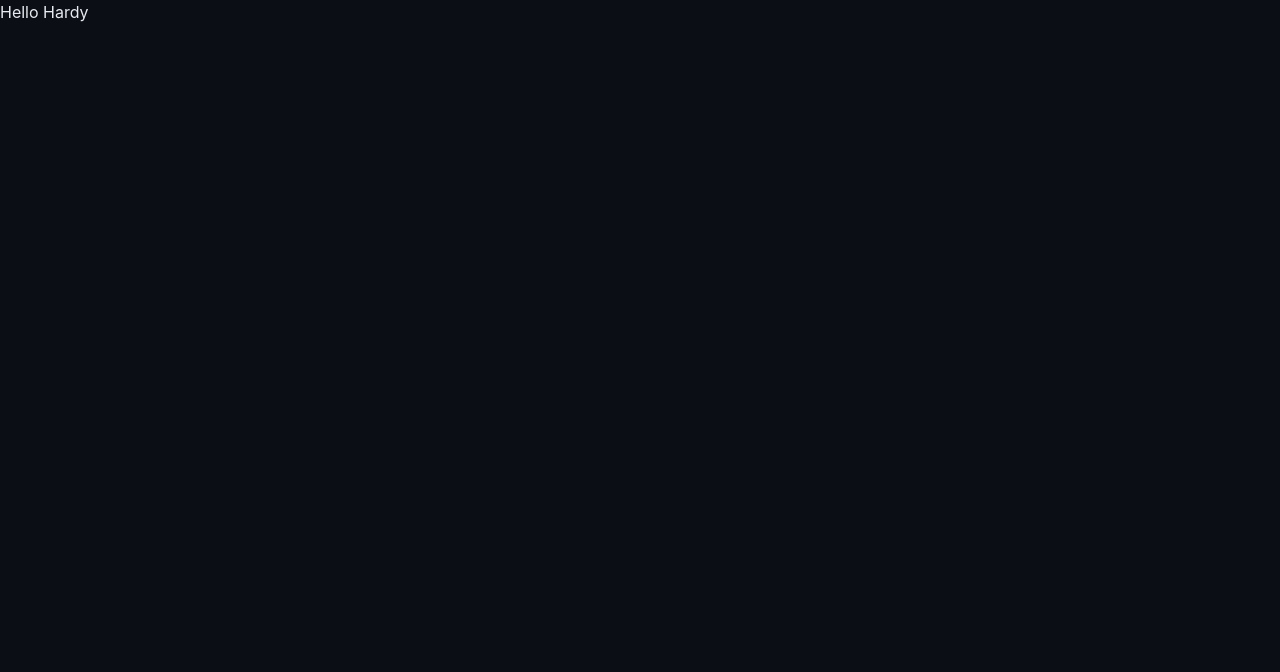
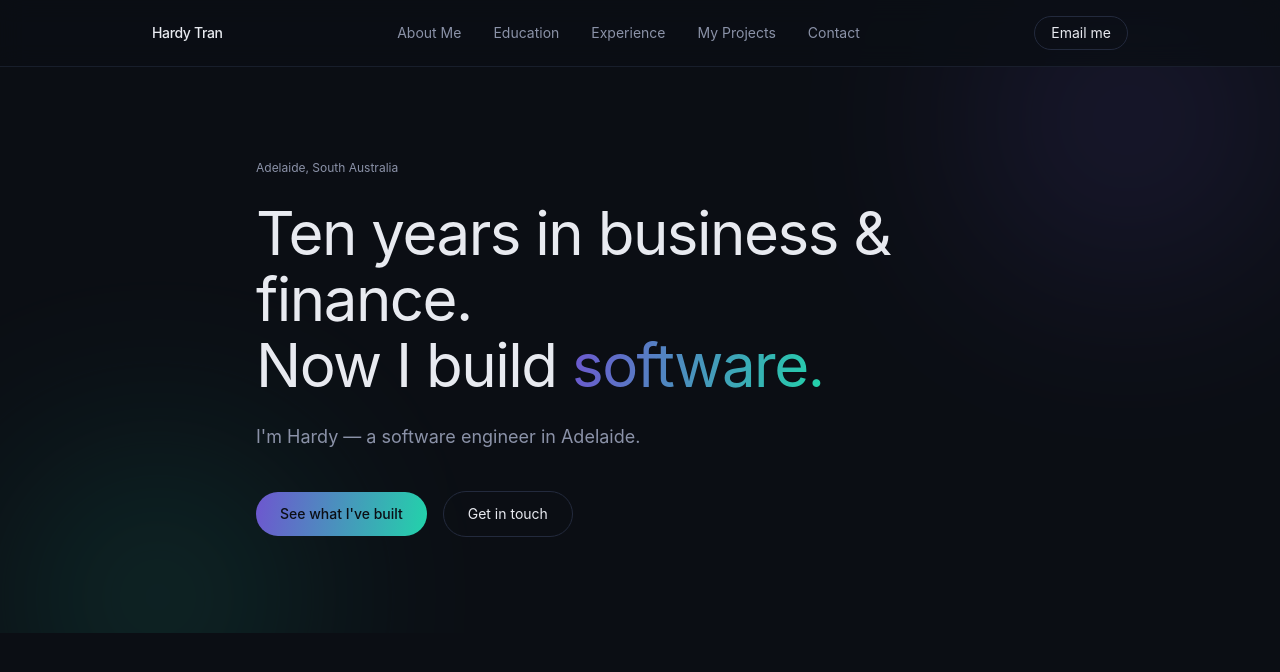
Before and after one commit to hardytran90/my-portfolio, a Next.js app: page / in a window 1280 px wide. Shown: the top 672 px of the page. Built offline with nearby package versions, Linux system fonts and the light colour scheme; a web font is replaced by a local one.

Commit message:
feat: add Nav and Hero sections

```diff
--- a/app/page.tsx
+++ b/app/page.tsx
@@ -1,3 +1,11 @@
+import Nav from "@/components/Nav";
+import Hero from "@/components/Hero";
+
 export default function Home() {
-  return <main>Hello Hardy</main>;
+  return (
+    <main>
+      <Nav />
+      <Hero />
+    </main>
+  );
 }
--- /dev/null
+++ b/components/Hero.tsx
@@ -0,0 +1,47 @@
+export default function Hero() {
+    return (
+        <section id="top" className="relative overflow-hidden px-6 pb-24 pt-40">
+            <div aria-hidden
+            className="pointer-events-none absolute -top-40 right-[-10%] h-[560px] w-[560px] rounded-full opacity-30 blur-[110px]"
+            style={{
+                backgroundImage: "radial-gradient(closest-side, var(--color-past), transparent 70%)",
+            }}
+            />
+            <div aria-hidden
+            className="pointer-events-none absolute -bottom-56 left-[-8%] h-[520px] w-[520px] rounded-full opacity-30 blur-[110px]"
+            style={{
+                backgroundImage: "radial-gradient(closest-side, var(--color-future), transparent 70%)",
+            }}
+            />
+            <div className="relative mx-auto max-w-3xl">
+            <p className="text-xs text-muted">Adelaide, South Australia</p>
+
+            <h1 className="mt-6 text-[2.5rem] leading-[1.1] tracking-tight text-ink sm:text-6xl">
+            Ten years in business & finance.
+            <br />
+            Now I build{" "}
+            <span className="bg-[linear-gradient(100deg,var(--color-past)_0%,var(--color-future)_100%)] bg-clip-text text-transparent">
+                software.
+            </span>
+            </h1>
+
+            <p className="mt-6 max-w-xl text-lg leading-relaxed text-muted">
+            I'm Hardy — a software engineer in Adelaide.
+            </p>
+
+            <div className="mt-10 flex flex-wrap items-center gap-4">
+
+            <a href="#projects"
+            className="rounded-full bg-[linear-gradient(100deg,var(--color-past)_0%,var(--color-future)_100%)] px-6 py-3 text-sm font-medium text-bg transition-transform hover:-translate-y-0.5">
+            See what I've built
+          </a>
+
+            <a href="#contact"
+            className="rounded-full border border-line px-6 py-3 text-sm text-ink transition-colors hover:border-future/60 hover:text-future">
+            Get in touch
+          </a>
+        </div>
+      </div>
+        </section>
+    )
+}
--- /dev/null
+++ b/components/Nav.tsx
@@ -0,0 +1,33 @@
+const links = [
+    { href: "#about", label: "About Me" },
+    { href: "#education", label: "Education" },
+    { href: "#experience", label: "Experience" },
+    { href: "#projects", label: "My Projects" },
+    { href: "#contact", label: "Contact" },
+];
+
+export default function Nav() {
+  return (
+    <header className="fixed top-0 inset-x-0 z-50 border-b border-line/60 bg-bg/80 backdrop-blur-md">
+      <nav className="mx-auto flex max-w-5xl items-center justify-between px-6 py-4">
+        <a href="#top" className="text-sm font-medium tracking-tight text-ink">
+          Hardy Tran
+        </a>
+        <ul className="hidden gap-8 text-sm text-muted sm:flex">
+          {links.map((link) => (
+            <li key={link.href}>
+              <a href={link.href} className="transition-colors hover:text-ink">
+                {link.label}
+              </a>
+            </li>
+          ))}
+        </ul>
+
+          <a href="mailto:vinhhung90@gmail.com"
+          className="rounded-full border border-line px-4 py-1.5 text-sm text-ink transition-colors hover:border-future/60 hover:text-future">
+          Email me
+        </a>
+      </nav>
+    </header>
+  );
+}
```
